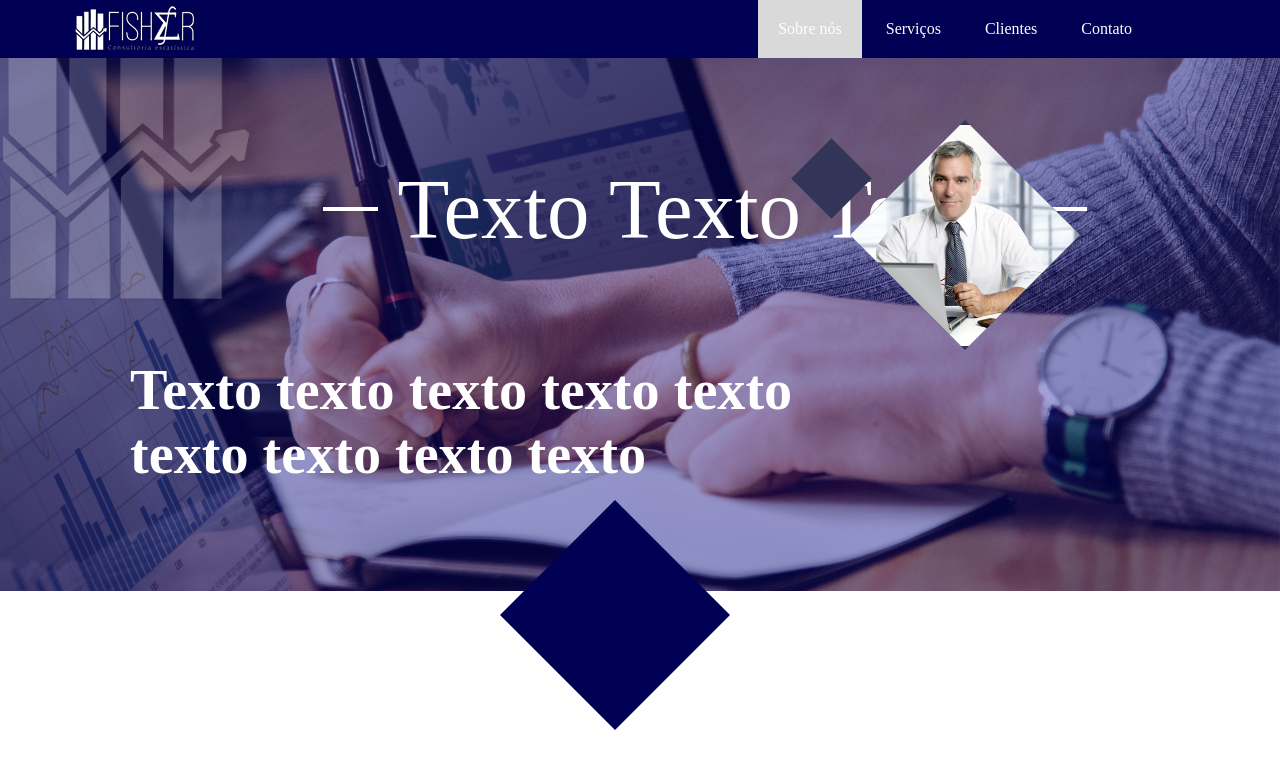
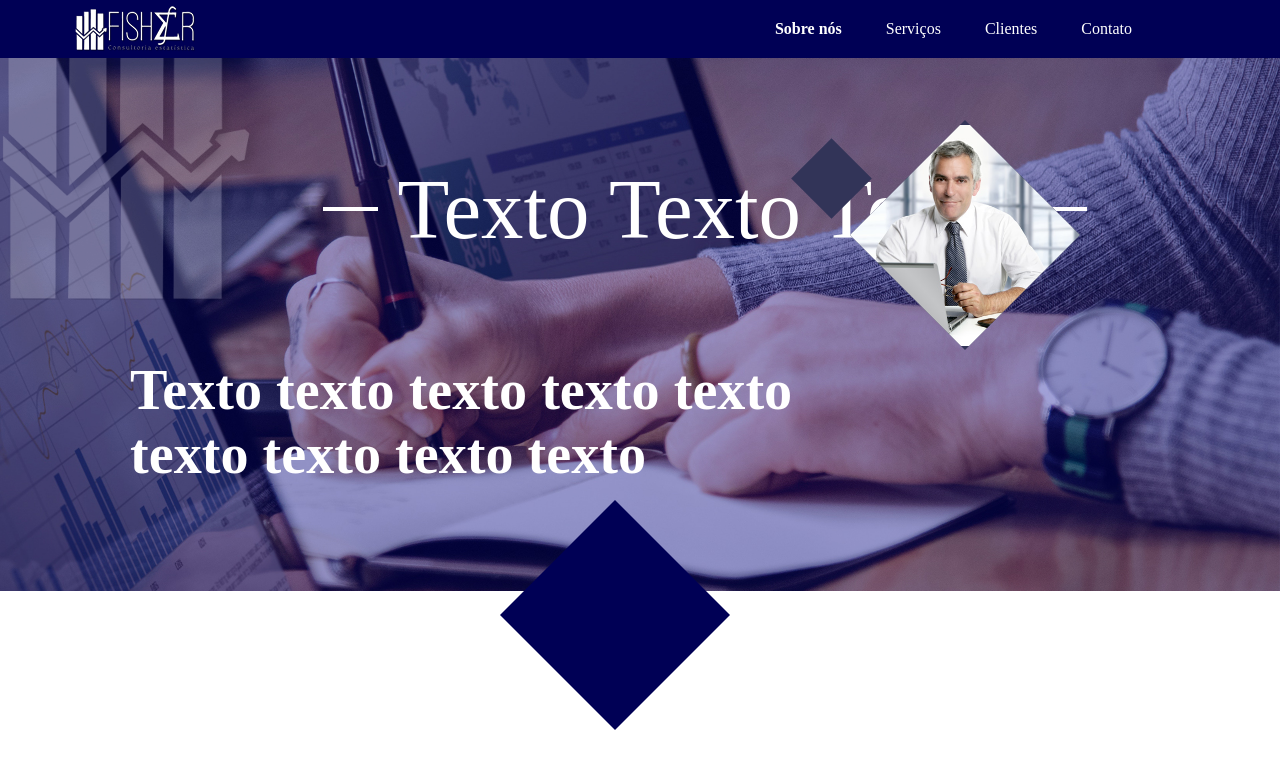
Before and after one commit to citi-onboarding/fisher, a Django app: page / in a window 1280 px wide, with the pointer over the restyled element. Shown: the top 767 px of the page. Run offline with Django 3.2, Linux system fonts and the light colour scheme; some libraries are stand-ins or nearby versions; some web fonts are replaced.

Commit message:
hover navbar

```diff
--- a/core/static/css/navbar.css
+++ b/core/static/css/navbar.css
@@ -56,8 +56,7 @@ ul li {
 }
 
 ul li:hover {
-    background: #D9D9D9;
-    color: #000055;
+    font-weight: bold;
 }
 
 ul li a {
```
